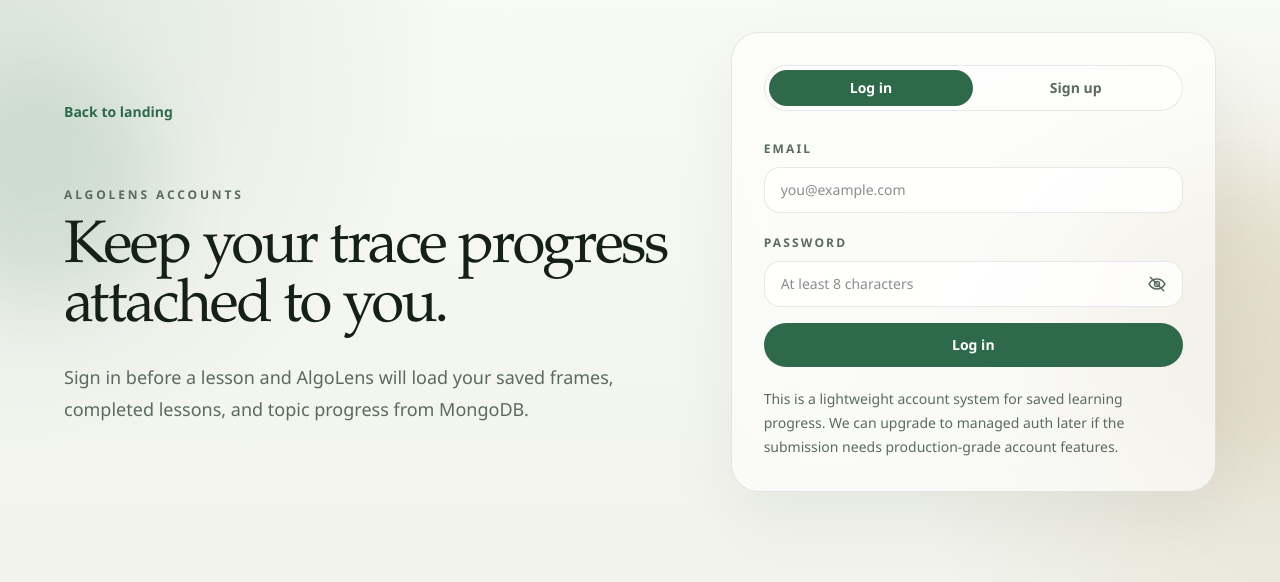
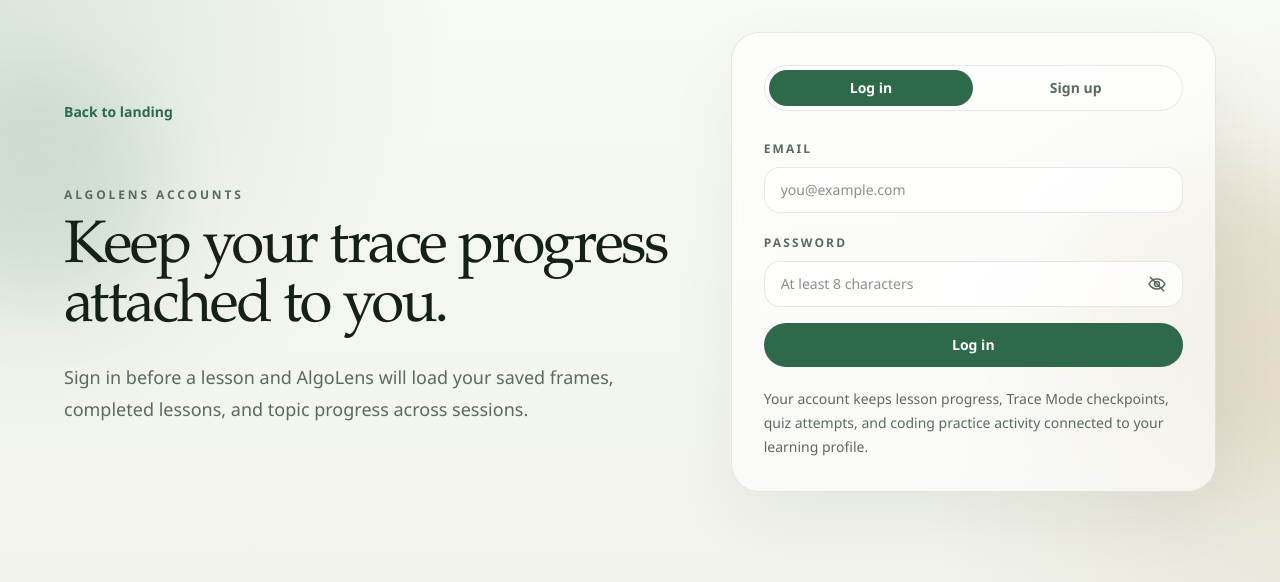
Before and after one commit to hafsah1976/algolens, a React (Vite) app in the folder client/: page /auth in a window 1280 px wide. Shown: the top 582 px of the page. Built offline with nearby package versions, Linux system fonts and the light colour scheme; no server answers.

Commit message:
Improve account signup reliability

```diff
--- a/client/src/pages/AuthPage.jsx
+++ b/client/src/pages/AuthPage.jsx
@@ -236,7 +236,7 @@
           </h1>
           <p className="mt-6 max-w-xl text-lg leading-8 text-muted">
             Sign in before a lesson and AlgoLens will load your saved frames, completed lessons,
-            and topic progress from MongoDB.
+            and topic progress across sessions.
           </p>
           {sessionError ? (
             <div className="mt-6 max-w-xl rounded-[1rem] border border-rose-200 bg-rose-50/90 px-4 py-3 text-sm leading-6 text-rose-700">
@@ -316,8 +316,8 @@
           </form>
 
           <p className="mt-5 text-sm leading-6 text-muted">
-            This is a lightweight account system for saved learning progress. We can upgrade
-            to managed auth later if the submission needs production-grade account features.
+            Your account keeps lesson progress, Trace Mode checkpoints, quiz attempts, and coding
+            practice activity connected to your learning profile.
           </p>
         </section>
       </div>
```
Also changed, not shown: 2 other files (tests, documents, lock files or other folders).
